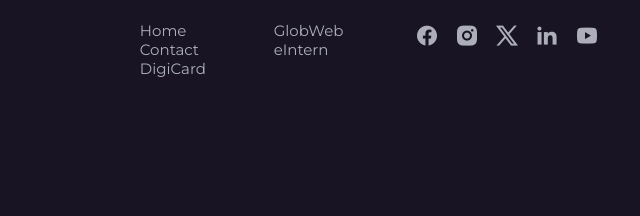
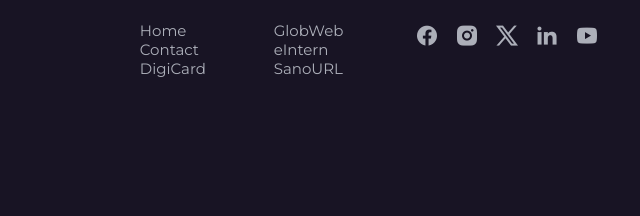
Before and after one commit to globsoftinc/globsoftinc.github.io, a plain HTML site: page index.html in a window 1280 px wide. Shown: the part 1326-1542 px from the top of the page, 601-1241 px from the left. Drawn offline with nearby package versions, Linux system fonts and the light colour scheme.

Commit message:
Fix HTML formatting and structure

```diff
--- a/index.html
+++ b/index.html
@@ -227,6 +227,9 @@
                         <li>
                             <a href="https://eintern.globsoft.tech" class="footer__link">eIntern</a>
                         </li>
+                        <li>
+                            <a href="https://sanourl.globsoft.tech" class="footer__link">SanoURL</a>
+                        </li>
 
                     </ul>
                 </div>
```
